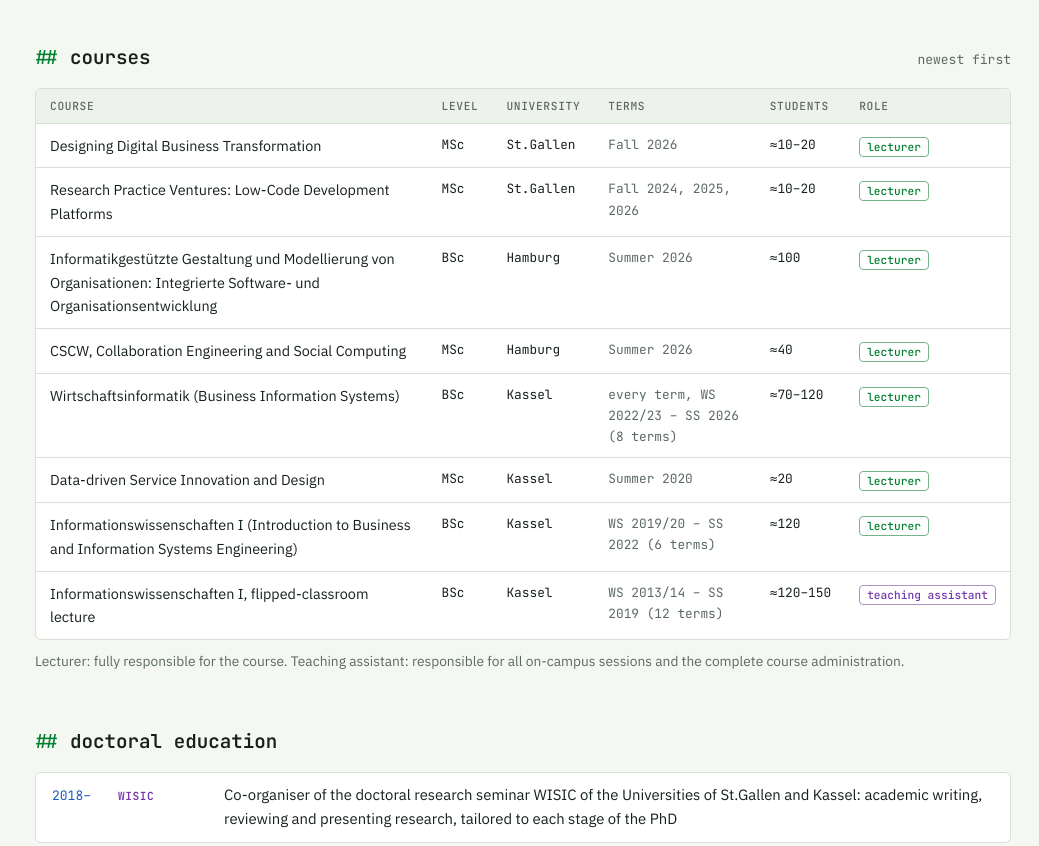
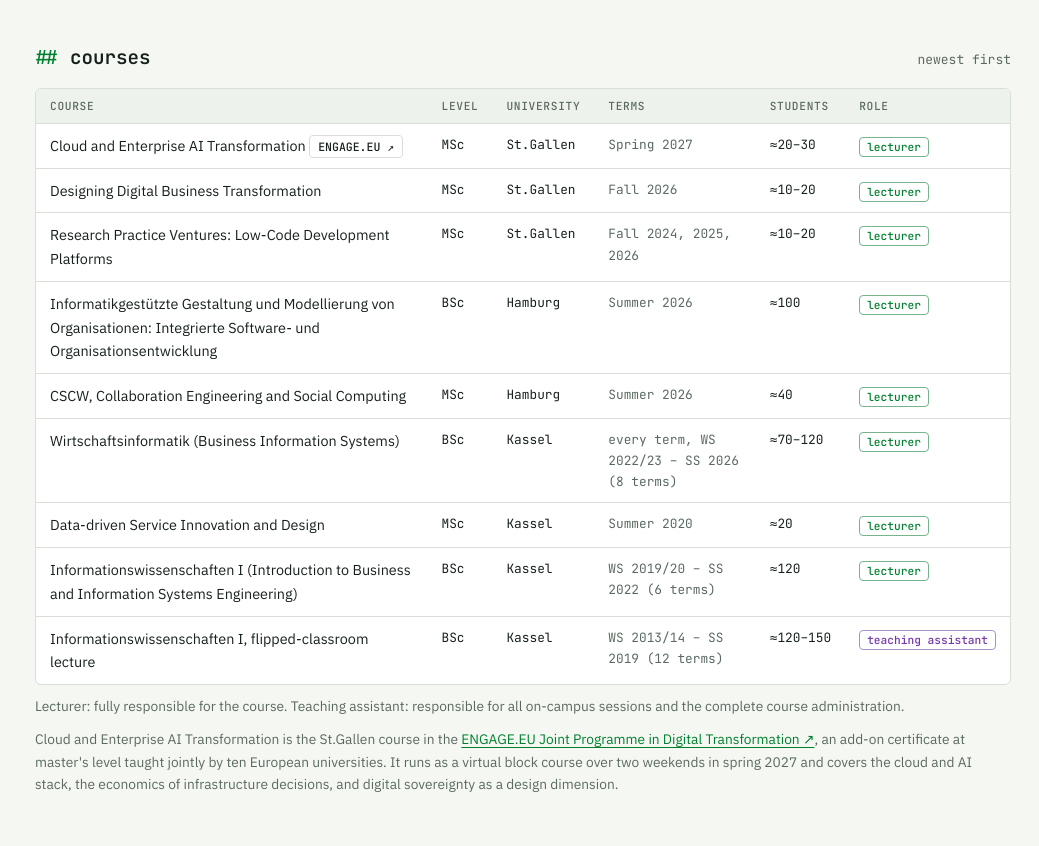
Before and after one commit to a-janson/a-janson.github.io, a plain HTML site: page teaching.html in a window 1280 px wide. Shown: the part 1220-2066 px from the top of the page, without its empty margins (241-1280 px from the left). Drawn offline with Linux system fonts and the light colour scheme; no server answers.

Commit message:
Teaching: ENGAGE.EU course linkage on teaching and home (#1)
Cloud and Enterprise AI Transformation is the St.Gallen course in the
ENGAGE.EU Joint Programme in Digital Transformation (28-29 May and
4-5 June 2027).

- teaching.html: course row linking to the programme page, plus a short
  note under the courses table
- index.html: one sentence in "about" tying the research agenda to the
  programme

Co-Authored-By: Claude Opus 5 <noreply@anthropic.com>
Claude-Session: https://claude.ai/code/session_01X7K6NcGnDRVvwGjSzF2CwT

```diff
--- a/teaching.html
+++ b/teaching.html
@@ -56,6 +56,7 @@
       <table class="courses">
         <thead><tr><th>course</th><th>level</th><th>university</th><th>terms</th><th>students</th><th>role</th></tr></thead>
         <tbody>
+          <tr><td>Cloud and Enterprise AI Transformation <a class="act" href="https://www.engageuniversity.eu/engage-eu-joint-programme-in-digital-transformation/" target="_blank" rel="noopener">ENGAGE.EU ↗</a></td><td>MSc</td><td>St.Gallen</td><td>Spring 2027</td><td>≈20–30</td><td><span class="role lec">lecturer</span></td></tr>
           <tr><td>Designing Digital Business Transformation</td><td>MSc</td><td>St.Gallen</td><td>Fall 2026</td><td>≈10–20</td><td><span class="role lec">lecturer</span></td></tr>
           <tr><td>Research Practice Ventures: Low-Code Development Platforms</td><td>MSc</td><td>St.Gallen</td><td>Fall 2024, 2025, 2026</td><td>≈10–20</td><td><span class="role lec">lecturer</span></td></tr>
           <tr><td>Informatikgestützte Gestaltung und Modellierung von Organisationen: Integrierte Software- und Organisationsentwicklung</td><td>BSc</td><td>Hamburg</td><td>Summer 2026</td><td>≈100</td><td><span class="role lec">lecturer</span></td></tr>
@@ -68,6 +69,7 @@
       </table>
     </div>
     <p class="muted" style="font-size:.86rem;margin:10px 0 0">Lecturer: fully responsible for the course. Teaching assistant: responsible for all on-campus sessions and the complete course administration.</p>
+    <p class="muted" style="font-size:.86rem;margin:10px 0 0">Cloud and Enterprise AI Transformation is the St.Gallen course in the <a href="https://www.engageuniversity.eu/engage-eu-joint-programme-in-digital-transformation/" target="_blank" rel="noopener">ENGAGE.EU Joint Programme in Digital Transformation ↗</a>, an add-on certificate at master's level taught jointly by ten European universities. It runs as a virtual block course over two weekends in spring 2027 and covers the cloud and AI stack, the economics of infrastructure decisions, and digital sovereignty as a design dimension.</p>
   </section>
 
   <section aria-labelledby="h-doc">
```
Also changed, not shown: index.html (+1 -1 lines).
